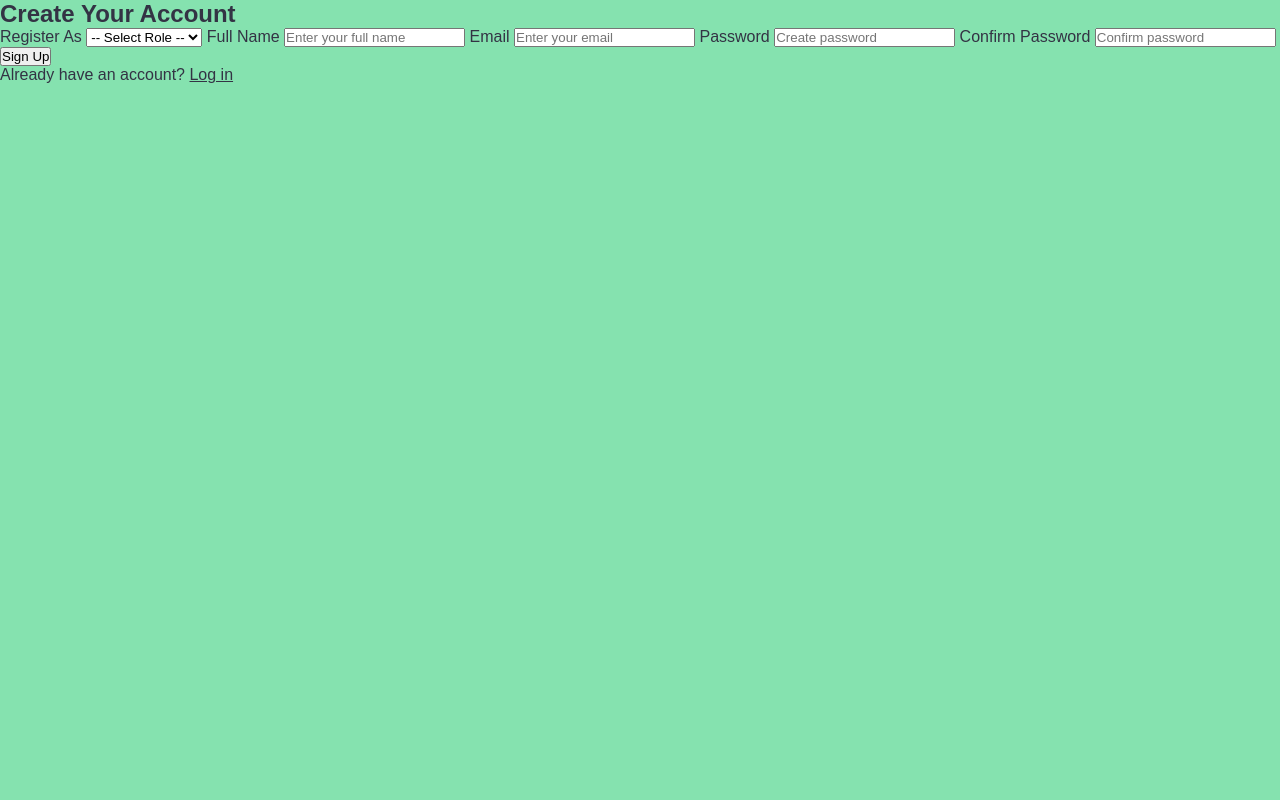
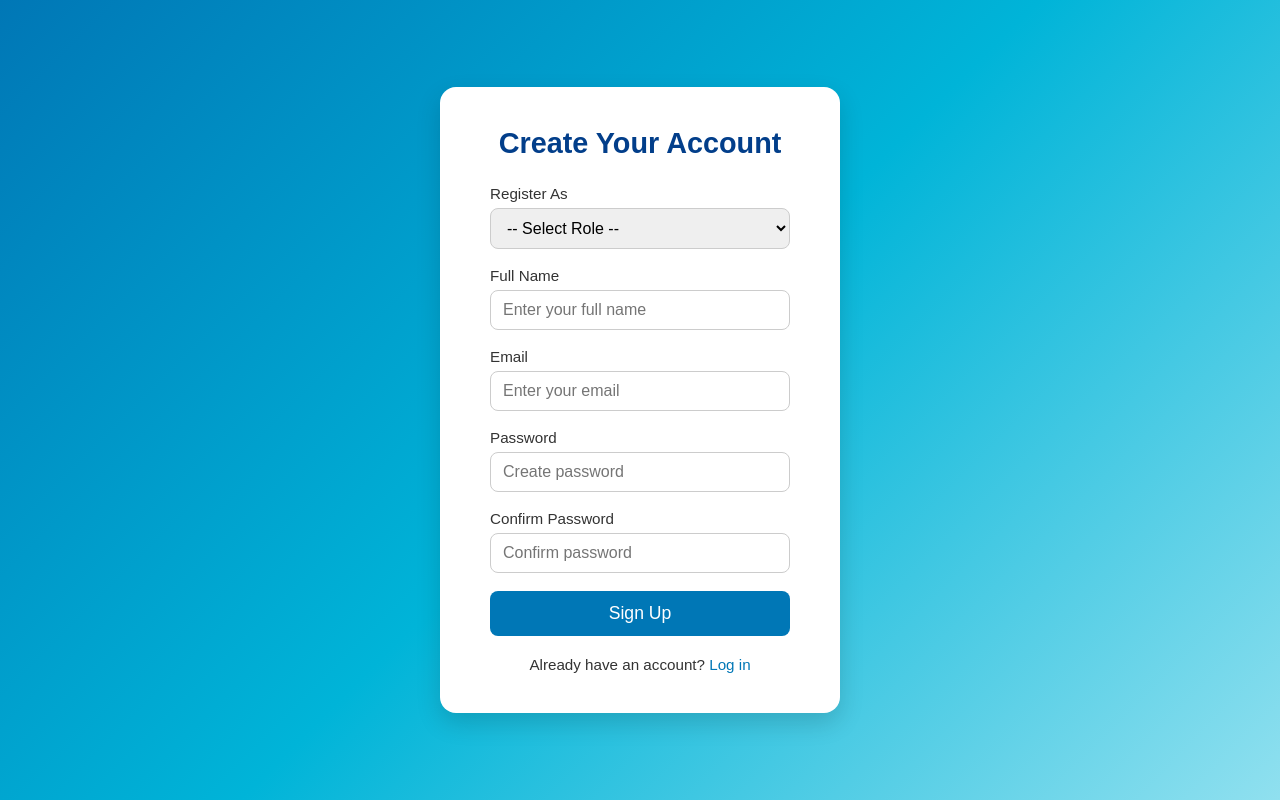
Before and after one commit to Iftekharjihad/smart-health-care, a PHP site: page /signup.html in a window 1280 px wide. Run offline with PHP 8.4, Linux system fonts and the light colour scheme.

Commit message:
style signup

```diff
--- a/signup.html
+++ b/signup.html
@@ -4,10 +4,12 @@
   <meta charset="UTF-8" />
   <meta name="viewport" content="width=device-width, initial-scale=1.0"/>
   <title>Sign Up | Smart Health Care</title>
+
   <link rel="stylesheet" href="style.css"/>
 </head>
 <body>
-  <div class="auth-card">
+  <div class="container-signup">
+    <div class="auth-card">
     <h2>Create Your Account</h2>
     <form onsubmit="return fakeSignup(event)">
       <label for="role">Register As</label>
@@ -34,6 +36,7 @@
     </form>
     <p class="switch-auth">Already have an account? <a href="login.html">Log in</a></p>
   </div>
+  </div>
   <script src="script.js"></script>
 </body>
 </html>
--- a/style.css
+++ b/style.css
@@ -22,6 +22,121 @@ a{color:inherit}
 .hero p{font-size:1.05rem;margin-bottom:24px;opacity:.95}
 .hero-btn{display:inline-block;background:#00b894;color:#fff;text-decoration:none;padding:14px 36px;border-radius:999px;font-weight:600;transition:.2s}
 .hero-btn:hover{background:#7bed9f;color:#023e8a}
+
+/* Signup card */
+.container-signup{
+   font-family: 'Poppins', sans-serif;
+  background: linear-gradient(135deg, #0077b6, #00b4d8, #90e0ef);
+  height: 100vh;
+  display: flex;
+  justify-content: center;
+  align-items: center;
+  margin: 0;
+}
+.auth-card {
+  background: #ffffff;
+  padding: 40px 50px;
+  border-radius: 16px;
+  box-shadow: 0 10px 25px rgba(0, 0, 0, 0.15);
+  width: 400px;
+  max-width: 90%;
+  text-align: center;
+  animation: fadeIn 0.8s ease;
+}
+
+/* Heading */
+.auth-card h2 {
+  margin-bottom: 25px;
+  color: #023e8a;
+  font-size: 1.8rem;
+  font-weight: 600;
+}
+
+/* Form elements */
+.auth-card form {
+  display: flex;
+  flex-direction: column;
+  text-align: left;
+}
+
+.auth-card label {
+  margin-bottom: 6px;
+  color: #333;
+  font-weight: 500;
+  font-size: 0.95rem;
+}
+
+.auth-card input,
+.auth-card select {
+  padding: 10px 12px;
+  margin-bottom: 18px;
+  border: 1px solid #ccc;
+  border-radius: 8px;
+  font-size: 1rem;
+  outline: none;
+  transition: all 0.3s ease;
+}
+
+.auth-card input:focus,
+.auth-card select:focus {
+  border-color: #00b4d8;
+  box-shadow: 0 0 8px rgba(0, 180, 216, 0.4);
+}
+
+/* Submit button */
+.auth-card button {
+  background: #0077b6;
+  color: #fff;
+  border: none;
+  padding: 12px;
+  border-radius: 8px;
+  font-size: 1.1rem;
+  cursor: pointer;
+  transition: background 0.3s ease, transform 0.2s ease;
+}
+
+.auth-card button:hover {
+  background: #0096c7;
+  transform: scale(1.03);
+}
+
+/* Switch to login */
+.switch-auth {
+  margin-top: 20px;
+  font-size: 0.95rem;
+  color: #333;
+}
+
+.switch-auth a {
+  color: #0077b6;
+  text-decoration: none;
+  font-weight: 500;
+}
+
+.switch-auth a:hover {
+  text-decoration: underline;
+}
+
+/* Subtle fade animation */
+@keyframes fadeIn {
+  from {
+    opacity: 0;
+    transform: translateY(-20px);
+  }
+  to {
+    opacity: 1;
+    transform: translateY(0);
+  }
+}
+
+/* Responsive */
+@media (max-width: 480px) {
+  .auth-card {
+    padding: 30px 25px;
+    width: 90%;
+  }
+}
+
 
  /* Footer styling */
     footer {
```
